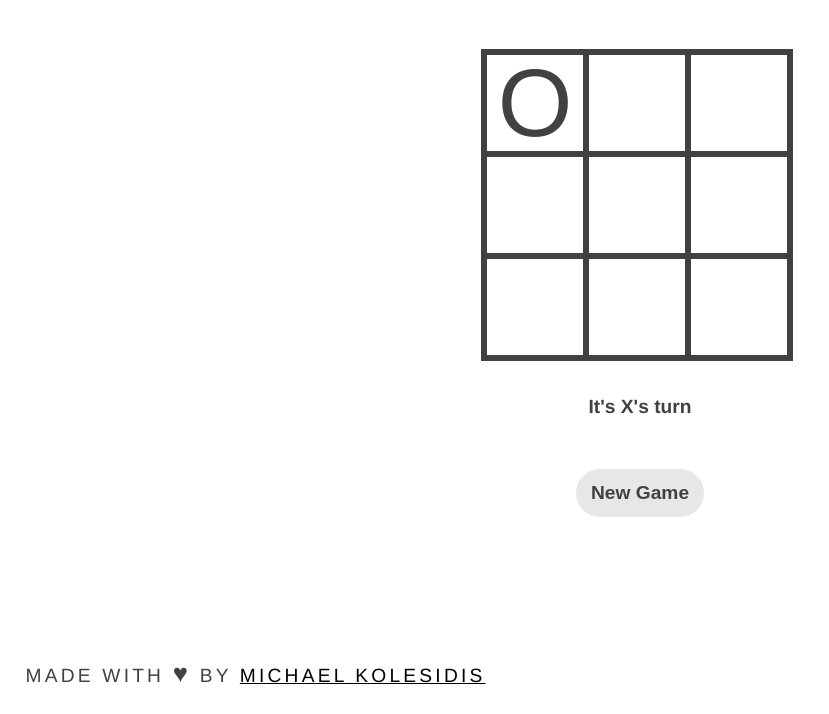
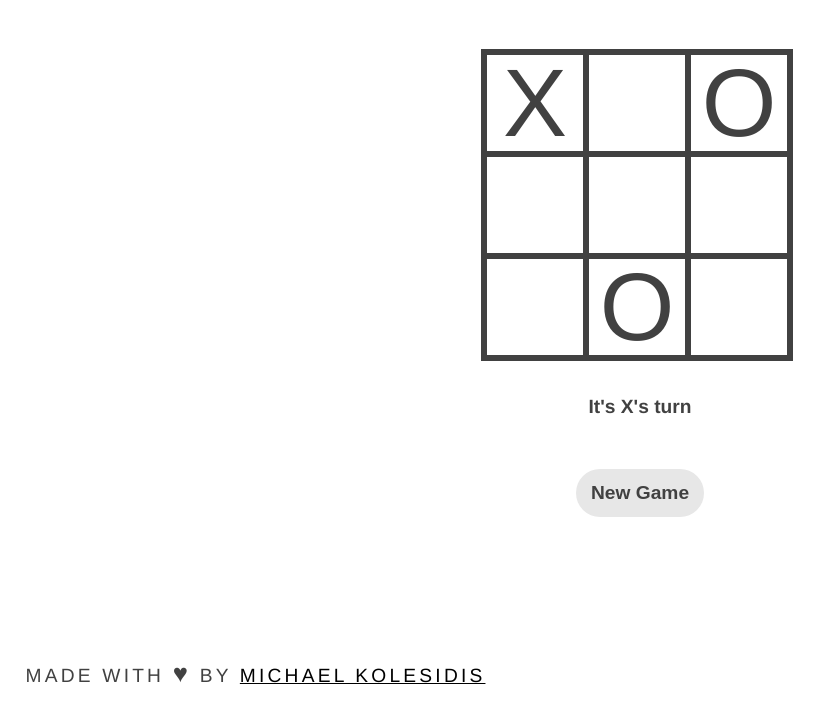
Before and after one commit to cop4808-spring-2023-fullstack-web/hw3-tic-tac-toe-js-jamesly1999, a plain HTML site: page index.html in a window 1280 px wide. Both pictures are taken after a click on the element 535 px from the left and 188 px from the top of the page. Shown: the part 86-800 px from the top of the page, without its empty margins (0-829 px from the left). Drawn offline with Linux system fonts and the light colour scheme.

Commit message:
ComputerMove debugging

```diff
--- a/index.html
+++ b/index.html
@@ -13,7 +13,7 @@
     <div class="container">
       <div class="cell" id="0" data-cell-index="0"></div>
       <div class="cell"  id="1" data-cell-index="1"></div>
-      <div class="cell"  id="2"  id="0" data-cell-index="2"></div>
+      <div class="cell"  id="2"   data-cell-index="2"></div>
       <div class="cell"  id="3" data-cell-index="3"></div>
       <div class="cell"  id="4" data-cell-index="4"></div>
       <div class="cell"  id="5" data-cell-index="5"></div>
--- a/script/tic-tac-toe.js
+++ b/script/tic-tac-toe.js
@@ -22,6 +22,7 @@ const winningConditions = [
 ];
 
 function handleCellPlayed(clickedCell, clickedCellIndex) {
+    handleResultValidation();
     gameState[clickedCellIndex] = currentPlayer;
     clickedCell.innerHTML = currentPlayer;
 }
@@ -32,7 +33,9 @@ function handlePlayerChange() {
 }
 
 function checkWin(){
-    let roundWon = false;
+
+
+      let roundWon = false;
     for (let i = 0; i <= 7; i++) {
         const winCondition = winningConditions[i];
         let a = gameState[winCondition[0]];
@@ -54,6 +57,8 @@ function checkWin(){
         return roundWon;
     }
 
+
+
     let roundDraw = !gameState.includes("");
     if (roundDraw) {
         statusDisplay.innerHTML = drawMessage();
@@ -61,18 +66,17 @@ function checkWin(){
         statusDisplay.style.color = "rgb(251,100,204)";
         return roundDraw;
     }
-   return false;
+
+    return false;
 
 }
 
 function handleResultValidation() {
     checkWin()
-
     if(gameActive){
-    handlePlayerChange();
-    handleComputerMove();
-}
-
+        handlePlayerChange();
+        handleComputerMove();
+    }
 }
 
 function handleComputerMove(){
@@ -85,13 +89,13 @@ function handleComputerMove(){
 function pickComputerMove(){
     while(true){
         //loop through gameState and randomly find an available spot
-        m = Math.floor(Math.random() *8)
+       var m = Math.floor(Math.random()*8)
         if(gameState[m]=='')//looking for empty spot
             break;
     }
      //m will have the computer move
     gameState[m]=currentPlayer;
-    document.querySelector('.cell').innerHTML = currentPlayer
+    document.getElementById(m).innerHTML = currentPlayer;
     //getAttributeNode(m).value=currentPlayer
 
 
@@ -104,10 +108,12 @@ function handleCellClick(clickedCellEvent) {
     const clickedCell = clickedCellEvent.target;
     const clickedCellIndex = parseInt(clickedCell.getAttribute('data-cell-index'));
 
+    //Check to se  id current cell is an available cell and game is active
     if (gameState[clickedCellIndex] !== "" || !gameActive) {
         return;
     }
 
+    //This handles the updating of the board of who played
     handleCellPlayed(clickedCell, clickedCellIndex);
     handleResultValidation();
 }
```
